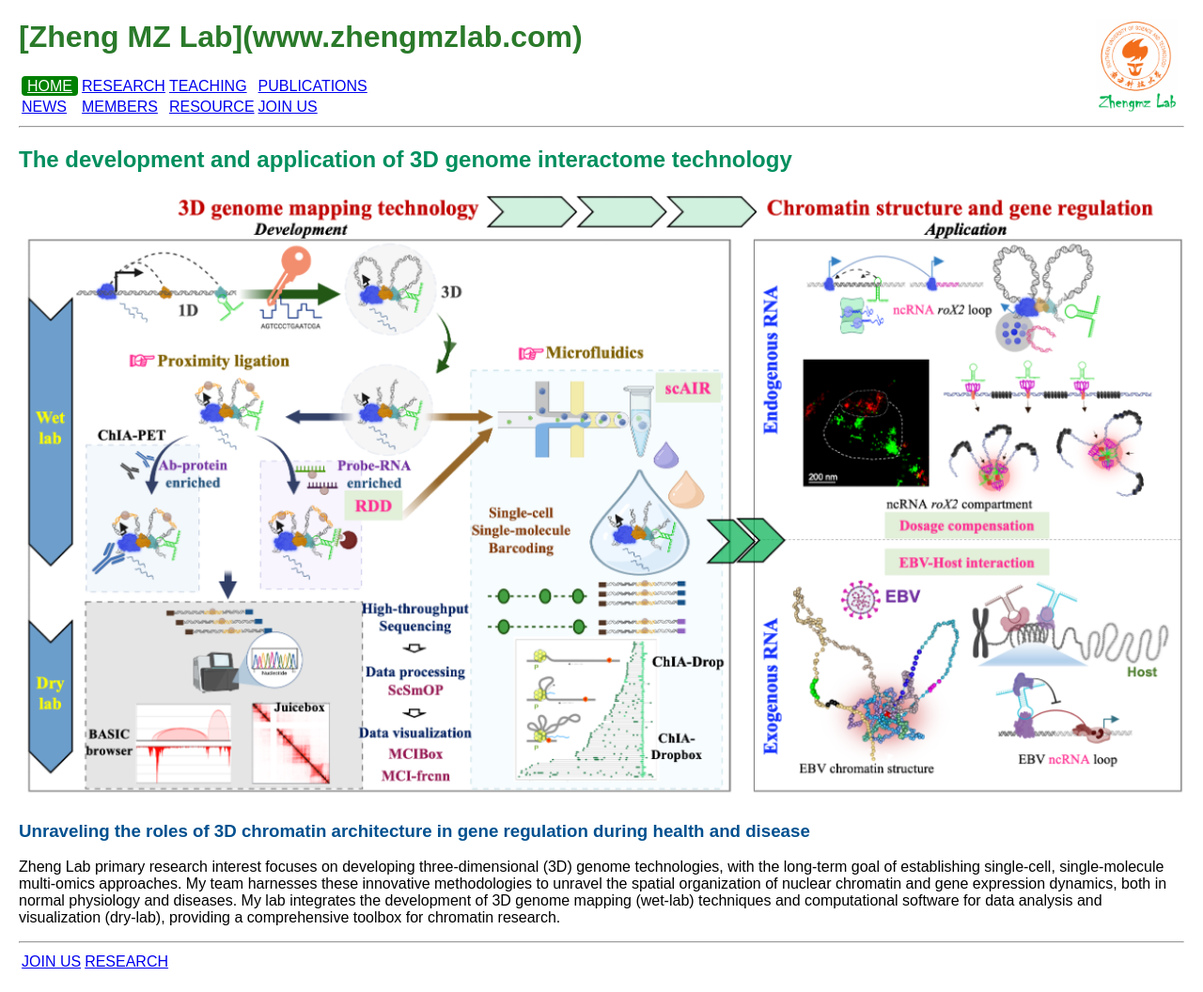
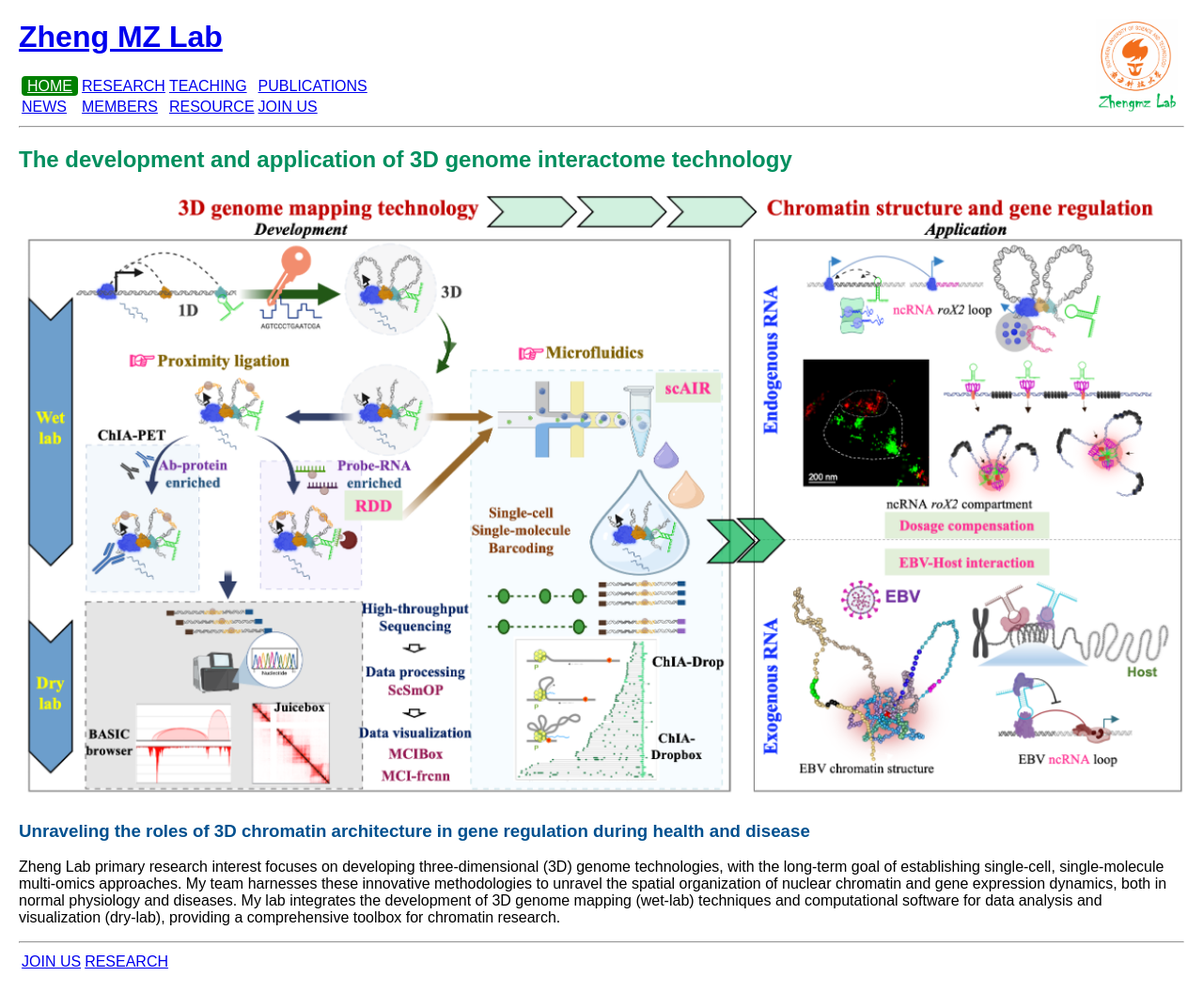
Before and after one commit to ZhengmzLab/zhengmzlab.github.io, a Jekyll site: the page built from index.md, in a window 1280 px wide. Shown: the whole page at 94% size. Built offline with Jekyll 4.4.1, drawn with Linux system fonts in a browser that asks for light colours; part of the change alters nothing that is shown.

Commit message:
Update header.html

```diff
--- a/_includes/header.html
+++ b/_includes/header.html
@@ -1,2 +1,2 @@
-<h1>[Zheng MZ Lab](www.zhengmzlab.com)</h1>
+<h1><a href="https://www.zhengmzlab.com">Zheng MZ Lab</a></h1>
 <img src="/zhengmzlab.logo.png" alt="Zheng MZ Lab Logo" style="position: absolute; top: 20px; right: 20px; max-width: 100px;" />
```
